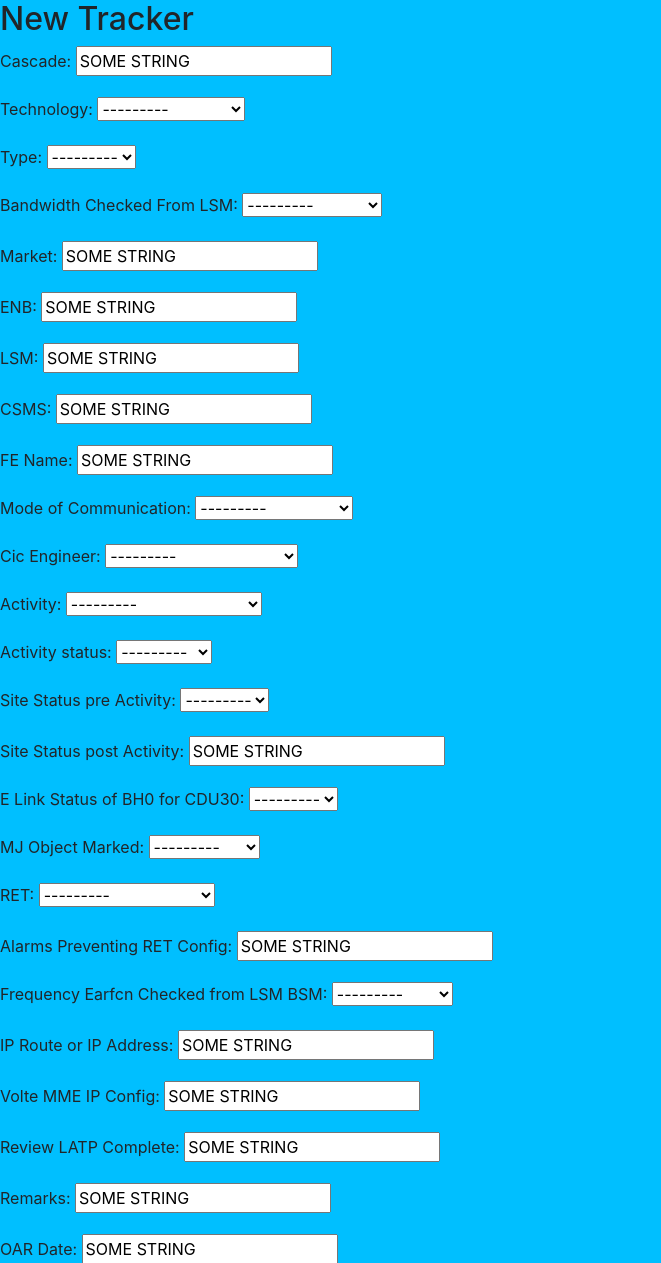
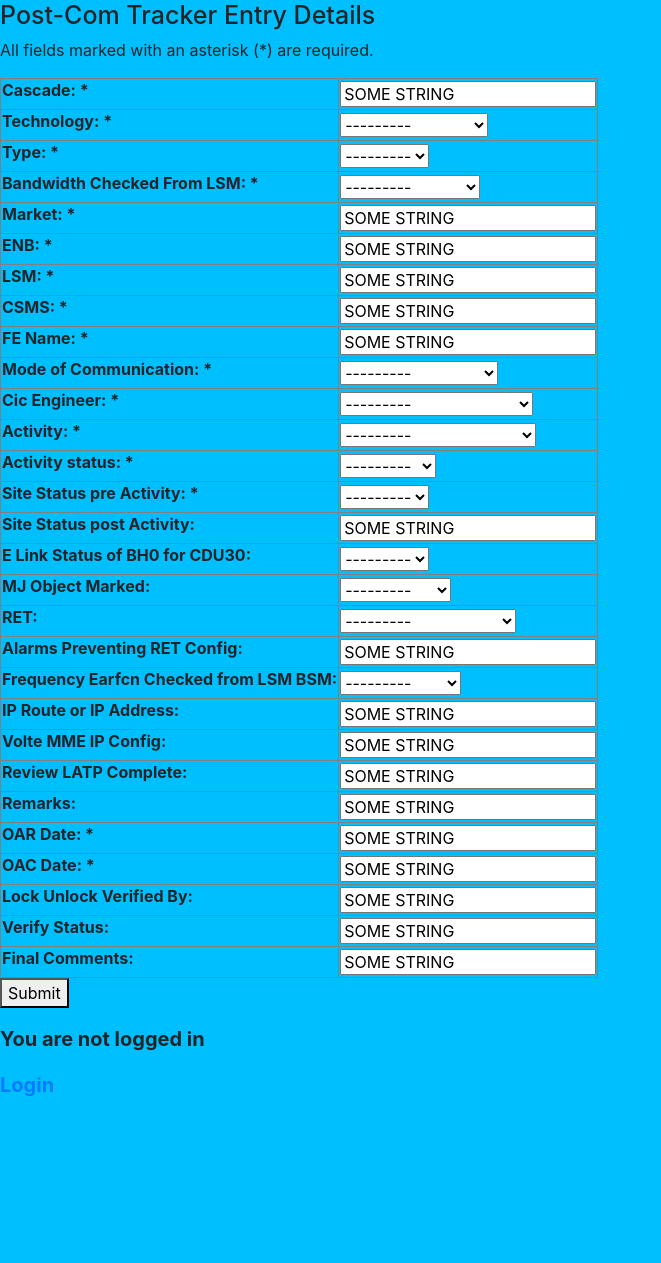
Before and after one commit to satyendraniranjan/STracker, a Django app: page /tracker/tracker/1/edit/ in a window 1280 px wide. Shown: the top 1263 px of the page, without its empty margins (0-661 px from the left). After the commit the page ends 1096 px from the top, so only its background shows below. Run offline with Django 3.2, Linux system fonts and the light colour scheme; data comes from the database, SQL or seed files in the repository; some libraries are stand-ins or nearby versions.

Commit message:
Update tracker_edit.html

```diff
--- a/Tracker/templates/tracker/tracker_edit.html
+++ b/Tracker/templates/tracker/tracker_edit.html
@@ -1,9 +1,44 @@
 {% extends 'tracker/base.html' %}
 
 {% block content %}
-    <h2>New Tracker</h2>
+<o>
+    <!--<h2>Add Tracker Details</h2>
     <form method="Post" class="post-form">{% csrf_token %}
-        {{ form.as_p }}
+        <table border="1">
+            {{ form }}
+        </table>
         <button type="submit" class="save btn btn-default">Save</button>
-    </form>
+    </form>-->
+<style>
+  th.required { font-weight: bold; }
+
+</style>
+
+<h2 style="font-size:25px">Post-Com Tracker Entry Details</h2>
+<p>All fields marked with an asterisk (*) are required.</p>
+<!--<p>date format yyyy-mm-dd</p>-->
+<form method="Post" class="post-form" novalidate>
+  {% csrf_token %}
+
+  {{ form.non_field_errors }}
+  {% for hidden_field in form.hidden_fields %}
+    {{ hidden_field.errors }}
+    {{ hidden_field }}
+  {% endfor %}
+  <table border="1">
+    {% for field in form.visible_fields %}
+      <tr>
+        <th>{{ field.label_tag }} {% if field.field.required %} * {% endif %}</th>
+        <td>
+          {{ field.errors }}
+          {{ field }}
+          {{ field.help_text }}
+        </td>
+      </tr>
+    {% endfor %}
+  </table>
+
+  <button type="submit">Submit</button>
+</form>
+</o>
 {% endblock %}
```
